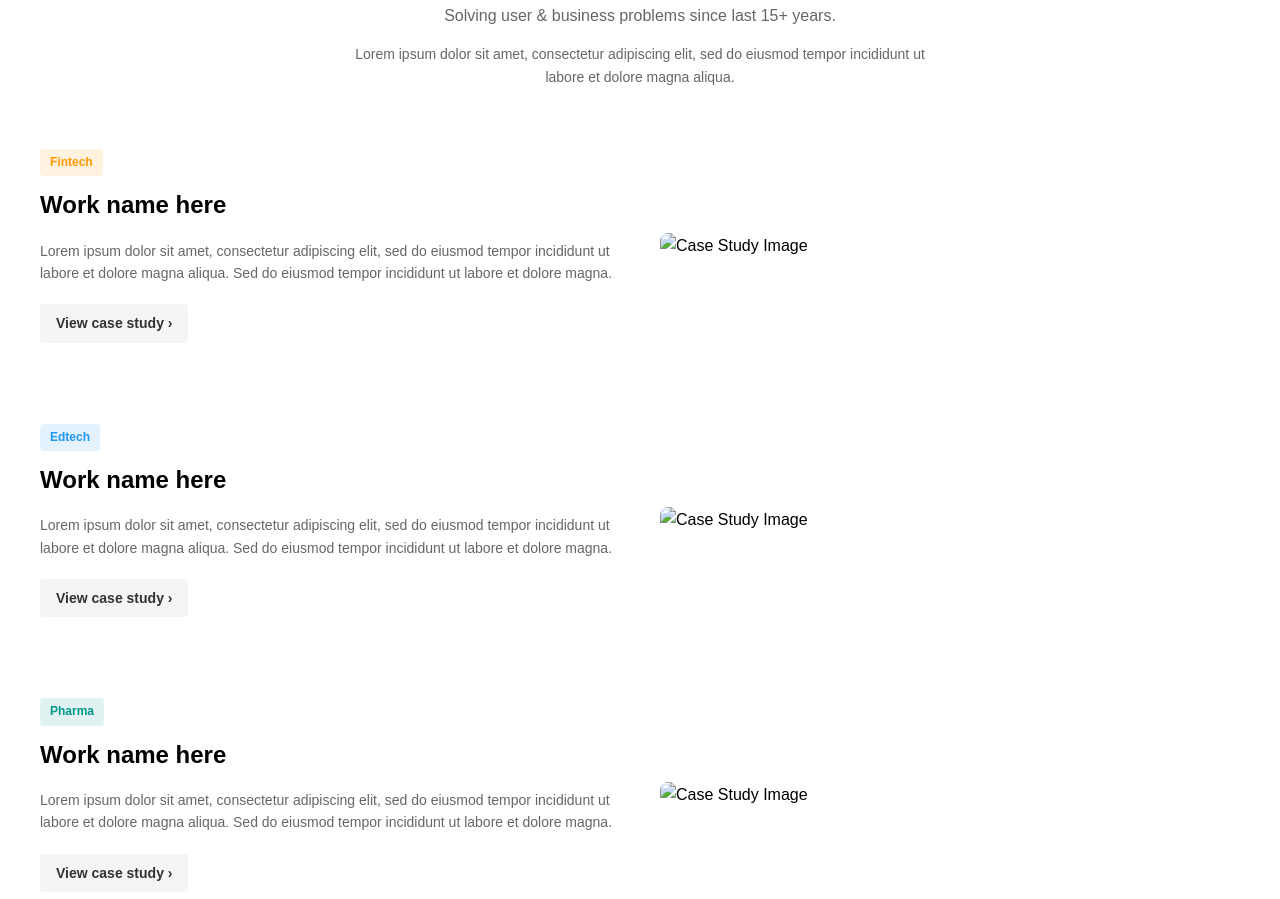
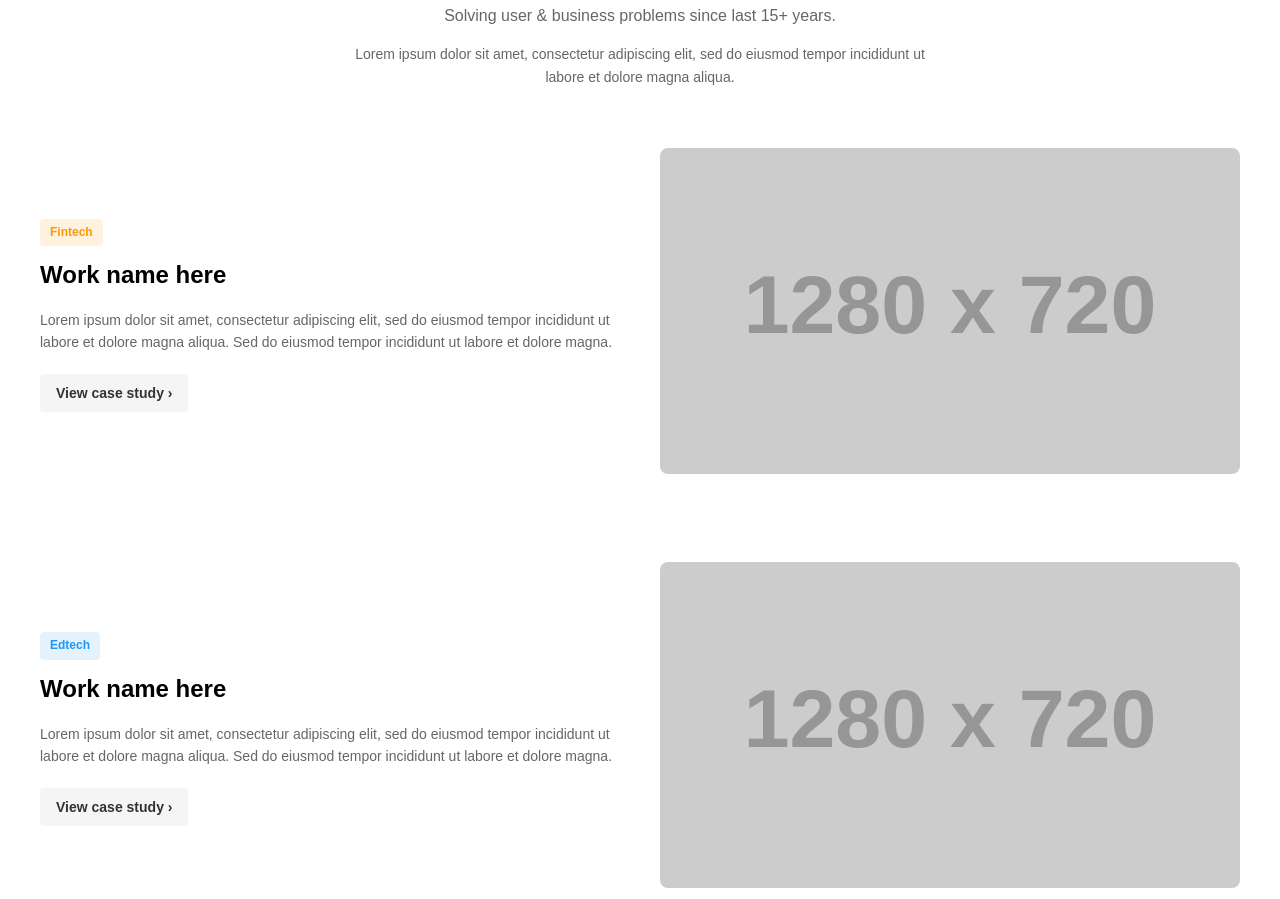
Before and after one commit to jaruccky/frontendhw1, a plain HTML site: page index.html in a window 1280 px wide. Shown: the part 945-1844 px from the top of the page. Drawn offline with Linux system fonts and the light colour scheme; placeholder pictures from the web are drawn by us.

Commit message:
Update index.html

```diff
--- a/index.html
+++ b/index.html
@@ -29,7 +29,7 @@
                 <a href="#get-in-touch" class="cta-button">Let's get started</a>
             </div>
             <div class="profile-image">
-                <img src="placeholder.jpg" alt="Profile Photo" />
+                <img src="http://via.placeholder.com/1280x720" alt="Profile Photo" />
             </div>
         </div>
 
@@ -66,7 +66,7 @@
                     <a href="#" class="view-case-study">View case study ›</a>
                 </div>
                 <div class="case-study-image">
-                    <img src="placeholder.jpg" alt="Case Study Image" />
+                    <img src="http://via.placeholder.com/1280x720" alt="Case Study Image" />
                 </div>
             </div>
 
@@ -79,7 +79,7 @@
                     <a href="#" class="view-case-study">View case study ›</a>
                 </div>
                 <div class="case-study-image">
-                    <img src="placeholder.jpg" alt="Case Study Image" />
+                    <img src="http://via.placeholder.com/1280x720" alt="Case Study Image" />
                 </div>
             </div>
 
@@ -92,7 +92,7 @@
                     <a href="#" class="view-case-study">View case study ›</a>
                 </div>
                 <div class="case-study-image">
-                    <img src="placeholder.jpg" alt="Case Study Image" />
+                    <img src="http://via.placeholder.com/1280x720" alt="Case Study Image" />
                 </div>
             </div>
         </div>
@@ -112,7 +112,7 @@
                     <div class="quote-icon">"</div>
                     <p>Lorem ipsum dolor sit amet, consectetur adipiscing elit, sed do eiusmod tempor incididunt ut labore et dolore magna aliqua.</p>
                     <div class="client-info">
-                        <img src="placeholder.jpg" alt="Client Avatar" class="client-avatar">
+                        <img src="http://via.placeholder.com/1280x720" alt="Client Avatar" class="client-avatar">
                         <span class="client-name">Client Name</span>
                     </div>
                 </div>
@@ -121,7 +121,7 @@
                     <div class="quote-icon">"</div>
                     <p>Consectetur adipiscing elit, sed do eiusmod tempor incididunt ut labore et dolore magna aliqua.</p>
                     <div class="client-info">
-                        <img src="placeholder.jpg" alt="Client Avatar" class="client-avatar">
+                        <img src="http://via.placeholder.com/1280x720" alt="Client Avatar" class="client-avatar">
                         <span class="client-name">Client Name</span>
                     </div>
                 </div>
@@ -130,7 +130,7 @@
                     <div class="quote-icon">"</div>
                     <p>Lorem ipsum dolor sit amet, consectetur adipiscing elit, sed do eiusmod tempor incididunt ut labore et dolore magna aliqua.</p>
                     <div class="client-info">
-                        <img src="placeholder.jpg" alt="Client Avatar" class="client-avatar">
+                        <img src="http://via.placeholder.com/1280x720" alt="Client Avatar" class="client-avatar">
                         <span class="client-name">Client Name</span>
                     </div>
                 </div>
@@ -140,7 +140,7 @@
                     <div class="quote-icon">"</div>
                     <p>Consectetur adipiscing elit, sed do eiusmod tempor incididunt ut labore et dolore magna aliqua.</p>
                     <div class="client-info">
-                        <img src="placeholder.jpg" alt="Client Avatar" class="client-avatar">
+                        <img src="http://via.placeholder.com/1280x720" alt="Client Avatar" class="client-avatar">
                         <span class="client-name">Client Name</span>
                     </div>
                 </div>
@@ -161,7 +161,7 @@
                 <!-- Work Item 1 -->
                 <div class="work-item">
                     <div class="work-image">
-                        <img src="placeholder.jpg" alt="Work Example" class="work-img">
+                        <img src="http://via.placeholder.com/1280x720" alt="Work Example" class="work-img">
                     </div>
                     <h3>Work name here</h3>
                     <p>Labore et dolore magna aliqua. sed do eiusmod tempor incididunt ut labore et dolore magna.</p>
@@ -171,7 +171,7 @@
                 <!-- Work Item 2 -->
                 <div class="work-item">
                     <div class="work-image">
-                        <img src="placeholder.jpg" alt="Work Example" class="work-img">
+                        <img src="http://via.placeholder.com/1280x720" alt="Work Example" class="work-img">
                     </div>
                     <h3>Work name here</h3>
                     <p>Tempor incididunt ut labore et dolore magna aliqua. sed do eiusmod tempor incididunt.</p>
```
